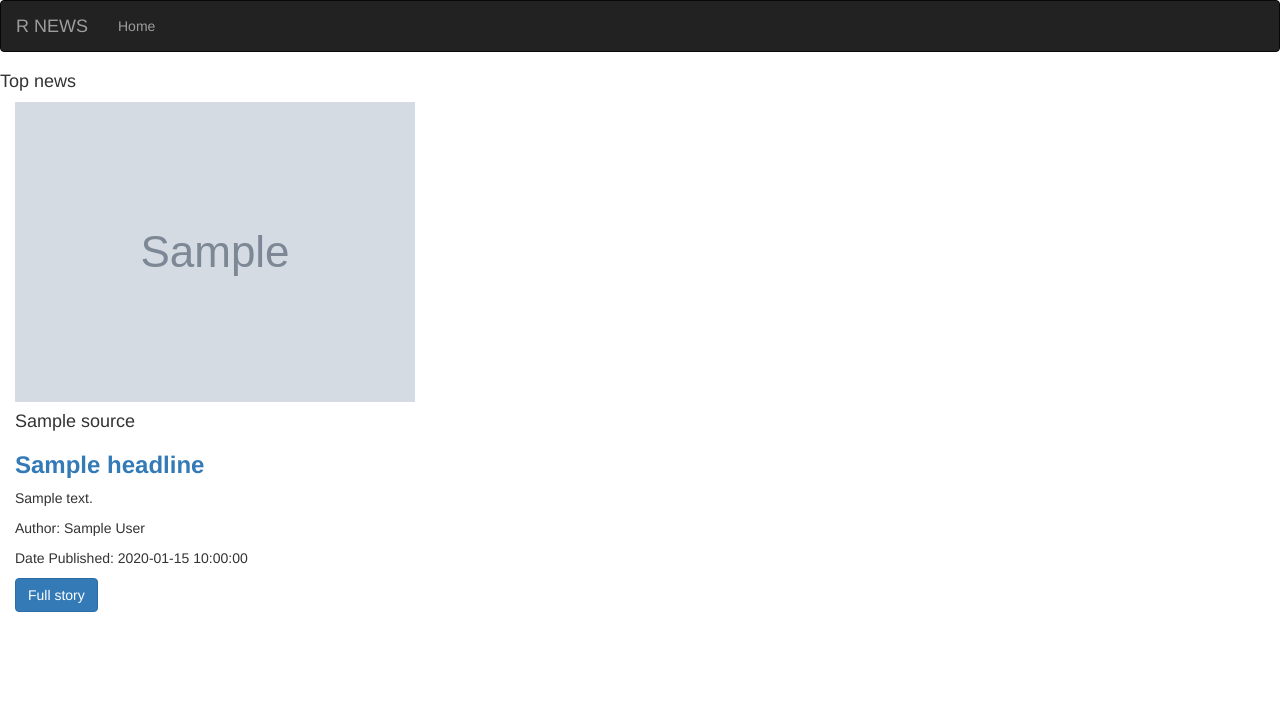
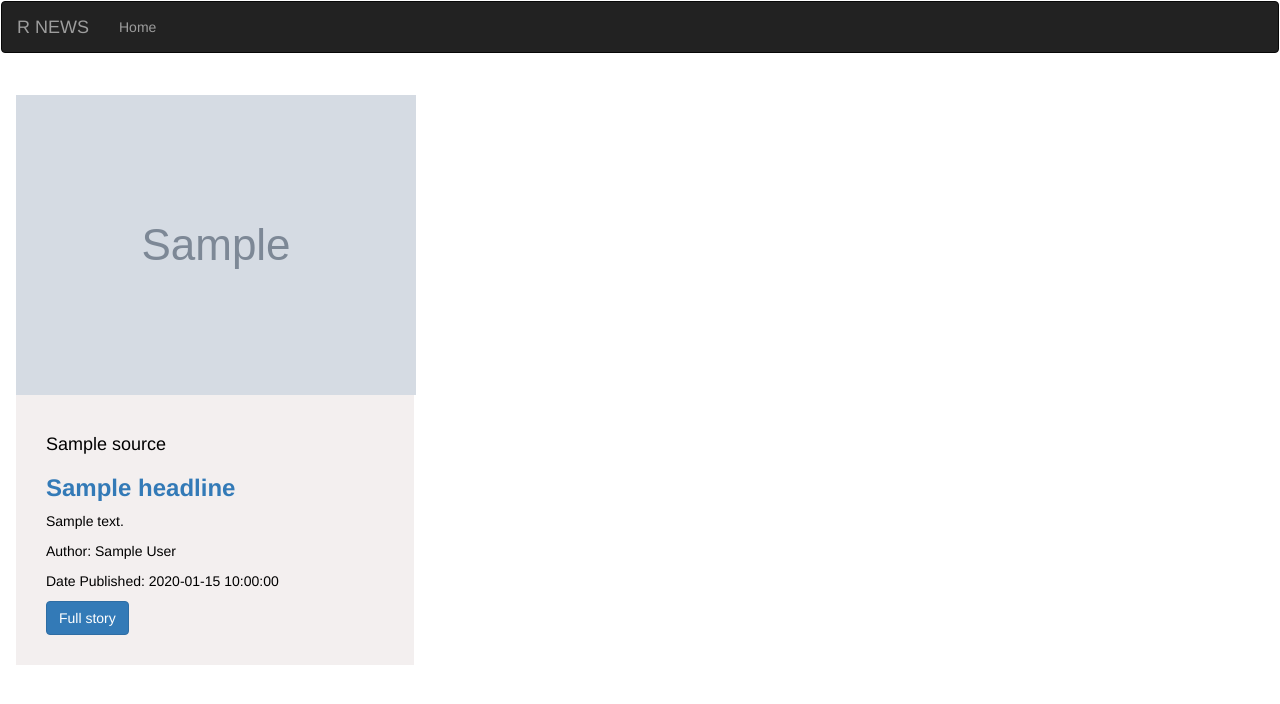
Before and after one commit to annk1995/news_app, a Flask app: template app/templates/index.html in a window 1280 px wide. Shown: the top 704 px of the page. Run offline with Flask 2, Linux system fonts and the light colour scheme; the template is opened without the code that fills it: most values are stand-ins (such as "Sample title", 1, 10 or a date in 2020); grey boxes marked "Sample" are stand-in pictures; some libraries are stand-ins or nearby versions.

Commit message:
added styles to headlines

```diff
--- a/app/static/index.css
+++ b/app/static/index.css
@@ -0,0 +1,18 @@
+
+.headline {
+    margin-bottom: 4em;
+}
+
+.card {
+    border: 1px solid #fff;
+}
+
+.card-body {
+    padding: 3rem;
+    background-color: rgb(243, 239, 239);
+
+}
+
+.card-text{
+    color: #000;
+}
--- a/app/static/navbar.css
+++ /dev/null
@@ -1,3 +0,0 @@
-.navbar navbar-inverse{
-    background-color: red !important;
-}
--- a/app/templates/index.html
+++ b/app/templates/index.html
@@ -14,11 +14,11 @@
     <body>
         {% block styles%}
         {{ super() }}
-        <link rel="stylesheet" href="{{url_for('static',filename='css/index.css')}}">
+        <link rel="stylesheet" href="{{url_for('static',filename='index.css')}}">
     {% endblock %}
 
         {% block content %}
-        <h4><bold>Top news</bold></h4>
+
 
                {{ macro.displayNewsHeadlines(headlines) }}
         {% endblock %}
--- a/app/templates/navbar.html
+++ b/app/templates/navbar.html
@@ -1,17 +1,5 @@
- <!DOCTYPE html>
- <html lang="en">
- <head>
-     <meta charset="UTF-8">
-     <meta http-equiv="X-UA-Compatible" content="IE=edge">
-     <meta name="viewport" content="width=device-width, initial-scale=1.0">
-     <title>Document</title>
- </head>
- <body>
-    {% block styles%}
-    {{ super() }}
-    <link rel="stylesheet" href="{{url_for('static',filename='css/navbar.css')}}">
-{% endblock %}
-    <nav>
+
+    <nav class="navbar navbar-expand-lg sticky-top">
         <div class="navbar navbar-inverse" role="navigation">
             <div class="container-fluid">
                 <div class="navbar-header">
@@ -21,7 +9,7 @@
                       <span class="icon-bar"></span>
                       <span class="icon-bar"></span>
                     </button>
-                    <a class="navbar-brand" href="/"> R NEWS </a>
+                    <a class="navbar-brand" href="/"> <bold>R NEWS</bold> </a>
                 </div>
                 <div class="navbar-collapse collapse">
                     <ul class="nav navbar-nav">
```
